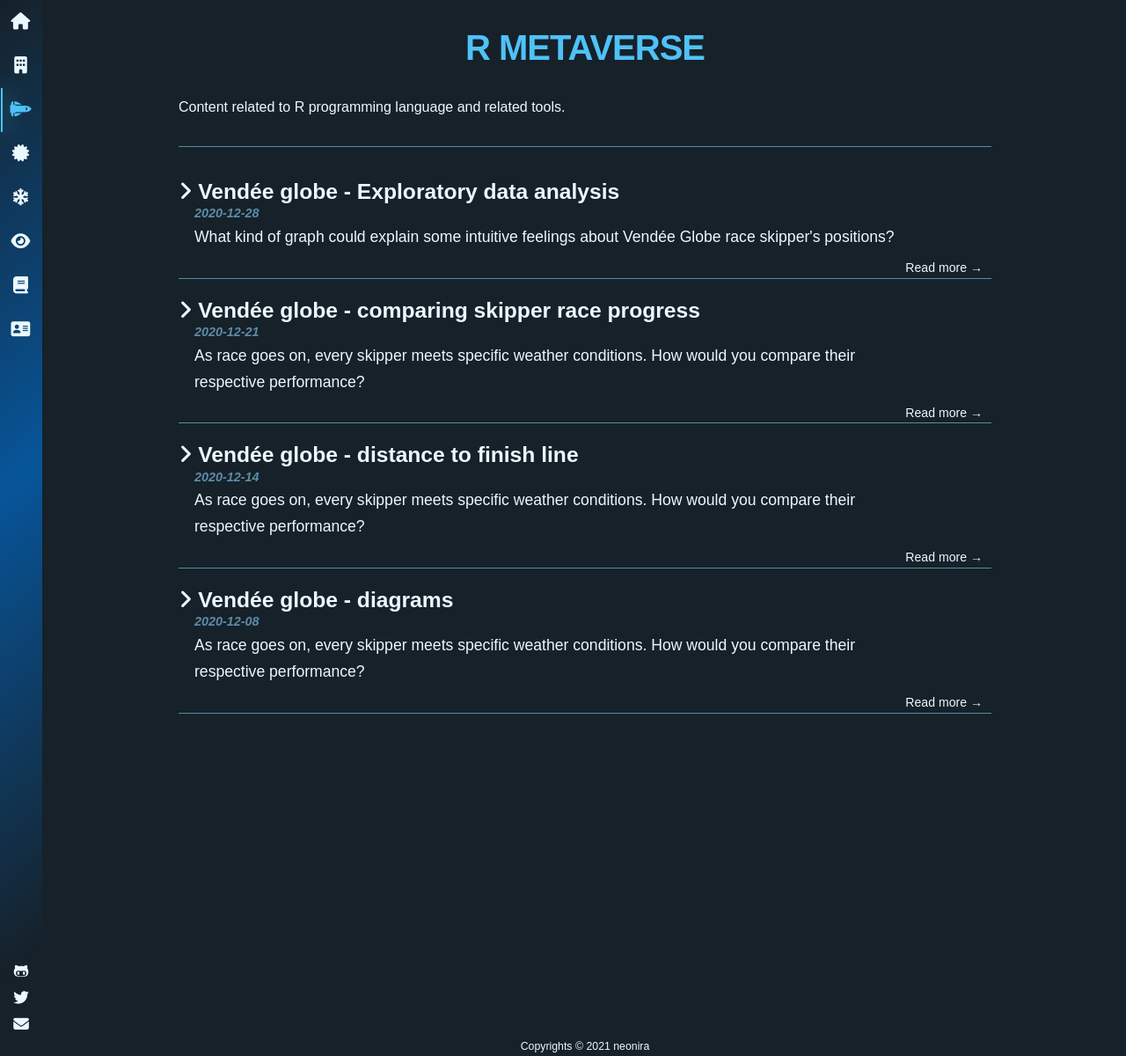
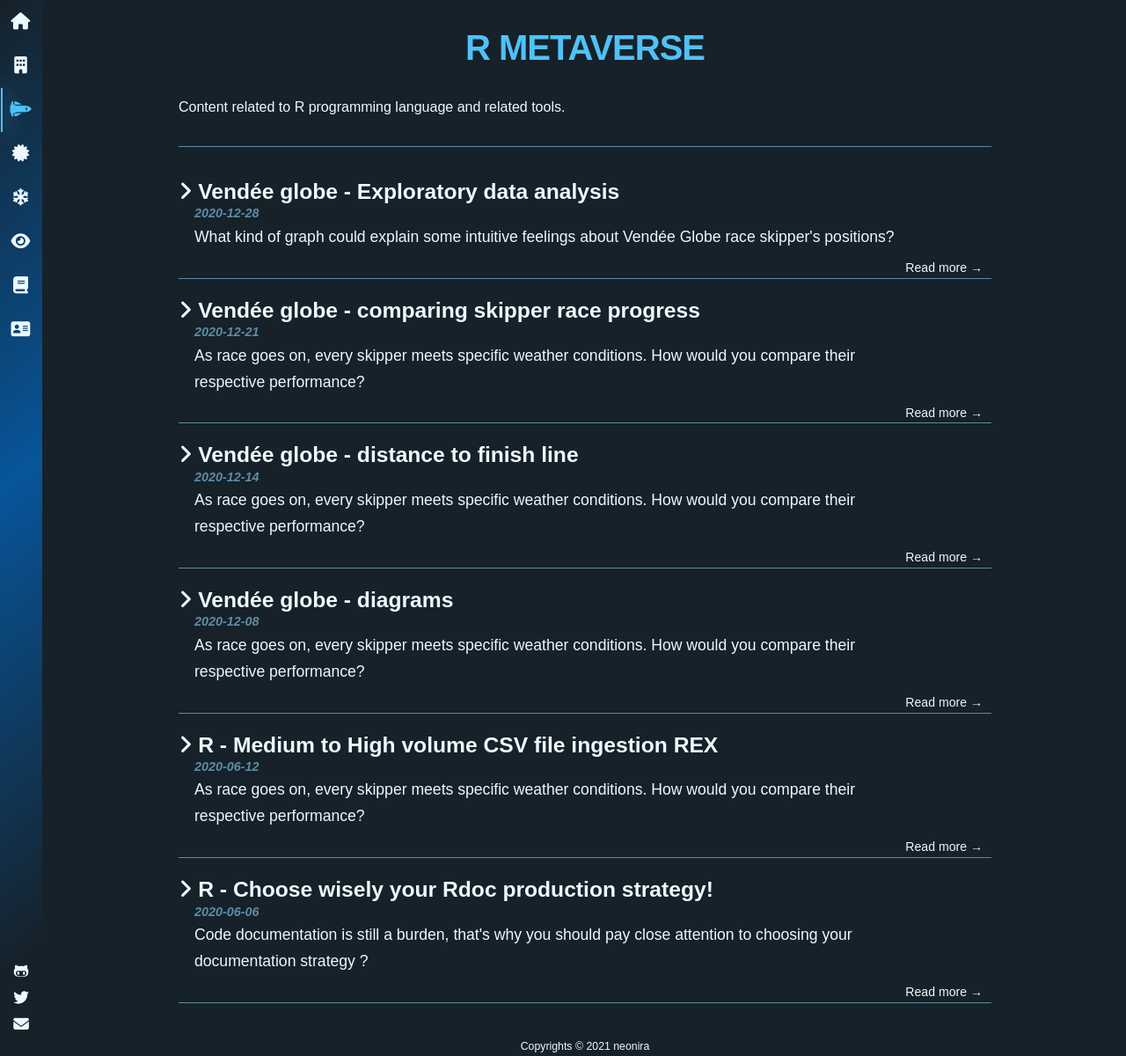
Before and after one commit to neonira/neonira.github.io, a Jekyll site: the page built from pages/category-rmetaverse.html, in a window 1280 px wide. Shown: the whole page at 88% size. Built offline with Jekyll 4.4.1, drawn with Linux system fonts in a browser that asks for light colours; nearby versions of some CDN libraries; some web fonts are replaced.

Commit message:
added 2 articles

```diff
--- a/_posts/2020-06-06-rdoc-teaser2.md
+++ b/_posts/2020-06-06-rdoc-teaser2.md
@@ -1,20 +1,18 @@
 ---
-title: Choose wisely your Rdoc production strategy!
-hidden: false
-categories: programming EN
-tags: R programming offensive-programming
-comments: true
-author: neonira
-permalink: rdoc2
-share: true
+layout: post
+title: R - Choose wisely your Rdoc production strategy!
+category: category-rmetaverse
+summary: Code documentation is still a burden, that's why you should pay close attention to choosing your documentation strategy ?
+image: images/woman-easy.png
+# comments: true
+permalink: rm-r-doc2
 ---
 
-<link rel="stylesheet" href="..assets/css/style.css">
+<link rel="stylesheet" href="/assets/css/my-styles.css">
 
-![](../images/woman-easy.png) \[1\]
 
 Last post [**‘Still hand-crafting your Rdoc
-files?’**](https://neonira.github.io/rdoc1) introduced package
+files?’**](https://neonira.github.io/rm-r-rdoc1) introduced package
 <cite class="itb">wyz.code.rdoc</cite> to produce
 <cite class="itb">R</cite> documentation file in a possibly fully
 automated way. Let’s see today, which production strategy will offer you
@@ -216,5 +214,5 @@ production activities to sustain your productivity.
 Next post will provide <cite class="itb">wyz.code.rdoc</cite> tips and
 tricks worth to know to get productive documentation generation.
 
-[1] <a class='src' href="https://www.freepik.com/free-photos-vectors/business">Business
+Top photo: <a class='src' href="https://www.freepik.com/free-photos-vectors/business">Business
 photo created by yanalya - freepik.com</a>
--- a/_posts/2020-06-12-bulk-loading.md
+++ b/_posts/2020-06-12-bulk-loading.md
@@ -1,17 +1,14 @@
 ---
-title: Medium to High volume CSV file ingestion REX
-hidden: false
-categories: programming EN
-tags: R programming
-comments: true
-author: neonira
-permalink: perfcsv1
-share: true
+layout: post
+title: R - Medium to High volume CSV file ingestion REX
+category: category-rmetaverse
+summary: As race goes on, every skipper meets specific weather conditions. How would you compare their respective performance?
+image: images/r/volume/csv.png
+# comments: true
+permalink: rm-perf-csv-1
 ---
 
-<link rel="stylesheet" href="../assets/css/style.css">
-
-<img src='../images/r/volume/csv.png' width='14%'>
+<link rel="stylesheet" href="/assets/css/my-styles.css">
 
 I had to ingest some medium to high volume data from official French government sites,
 and would like to share my return on experience. Data ingestion here is
@@ -54,7 +51,7 @@ prior its normal ending: memory error, stack overflow, read error, ...
 All trials are executed with <cite class="itb">R 3.6.3</cite> on a
 **single Linux machine** with following configuration
 
-<img src='../images/r/volume/machine.png' width='50%'>
+<img src='/images/r/volume/machine.png' width='50%'>
 
 Let's proceed to some trials and see what happens.
 
```
Also changed, not shown: assets/styles/my-styles.css (added, +74 -0 lines).
